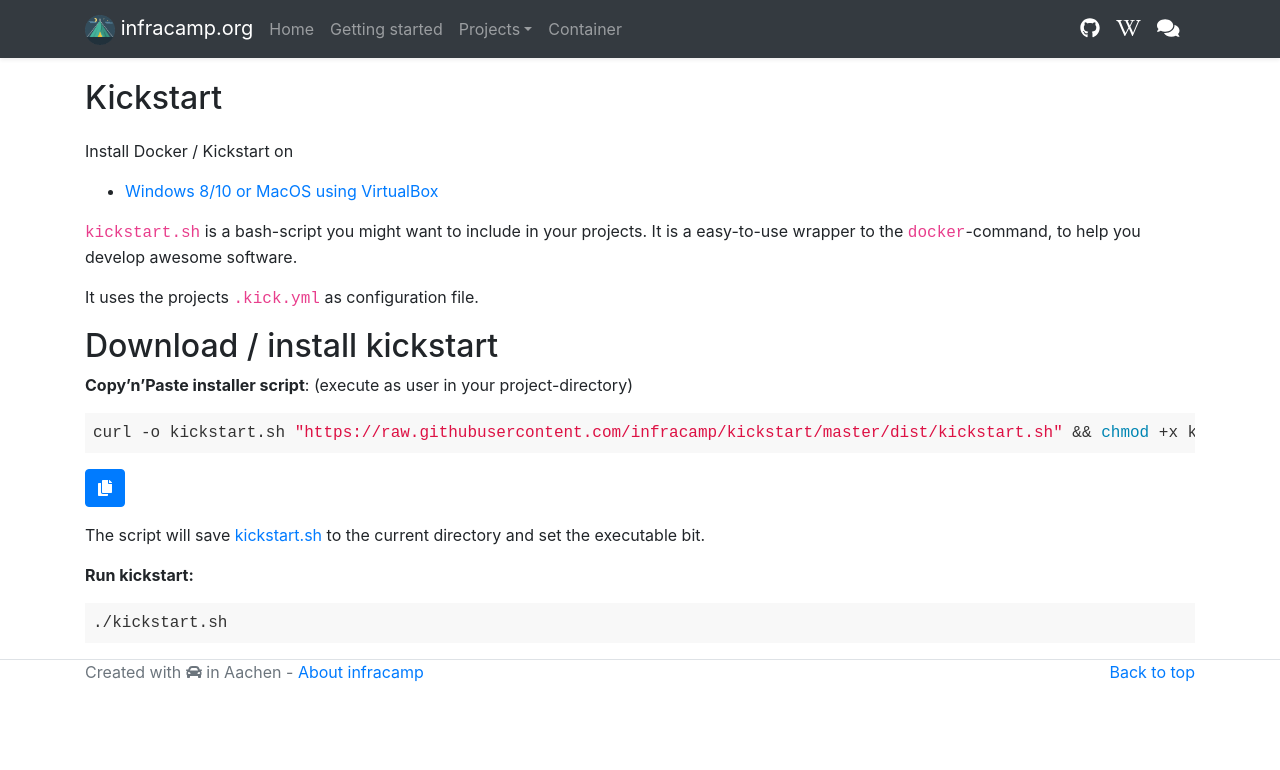
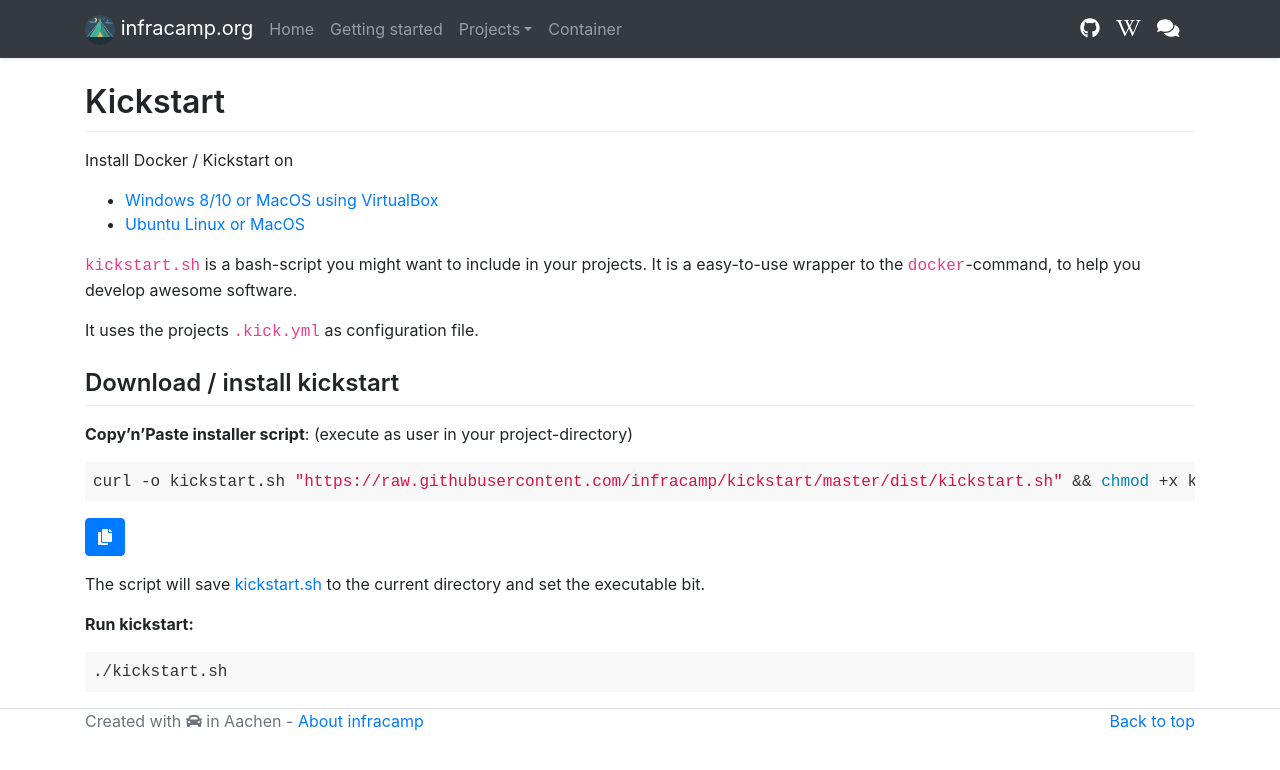
Before and after one commit to infracamp/infracamp, a Jekyll site: the page built from docs/getting-started/index.md, in a window 1280 px wide. Shown: the top 770 px of the page. Built offline with Jekyll 4.4.1, drawn with Linux system fonts in a browser that asks for light colours; nearby versions of some CDN libraries.

Commit message:
updated kickguest

```diff
--- a/docs/_config.yml
+++ b/docs/_config.yml
@@ -3,7 +3,7 @@ description: educational grade development tools
 google_analytics:
 show_downloads: true
 include:
-- projects/kickstart
+
 
 defaults:
   - scope:
--- a/docs/_data/navbar.yml
+++ b/docs/_data/navbar.yml
@@ -7,7 +7,7 @@ main:
   - name: "Home"
     href: "/"
   - name: "Getting started"
-    href: "/kickstart.html"
+    href: "/getting-started/"
   - name: "Projects"
     childreen:
       - name: "Kickstart"
--- a/docs/_layouts/default.html
+++ b/docs/_layouts/default.html
@@ -5,7 +5,7 @@
     {% include layout/navbar.html %}
     <div class="container container-fluid">
         <div class="row flex-xl-nowrap">
-            <div class="col-12 col-md-12 col-lg-12">
+            <div class="col-12 col-md-12 col-lg-12 markdown-body">
                 {{ content }}
             </div>
         </div>
--- a/docs/_layouts/scrollspy.html
+++ b/docs/_layouts/scrollspy.html
@@ -5,7 +5,7 @@
 {% include layout/navbar.html %}
 <div class="container container-fluid">
     <div class="row flex-xl-nowrap">
-        <div class="col-12 col-md-12 col-lg-9">
+        <div class="col-12 col-md-12 col-lg-9 markdown-body">
             {{ content }}
         </div>
         <div class="col-md-0 col-lg-3">
--- a/docs/kickstart.md
+++ b/docs/getting-started/index.md
@@ -6,7 +6,8 @@ title: kickstart container runner
 
 Install Docker / Kickstart on
 
-- [Windows 8/10 or MacOS using VirtualBox](projects/kickguest-virtualbox/)
+- [Windows 8/10 or MacOS using VirtualBox](../projects/kickguest-virtualbox/)
+- [Ubuntu Linux or MacOS](../projects/install_linux_mac.html)
 
 `kickstart.sh` is a bash-script you might want to include in your projects. It is
 a easy-to-use wrapper to the `docker`-command, to help you develop awesome software.
```
Also changed, not shown: docs/index.md (+1 -1 lines), docs/projects/install.md (deleted, +0 -5 lines), docs/projects/install_linux_mac.md (added, +6 -0 lines).
